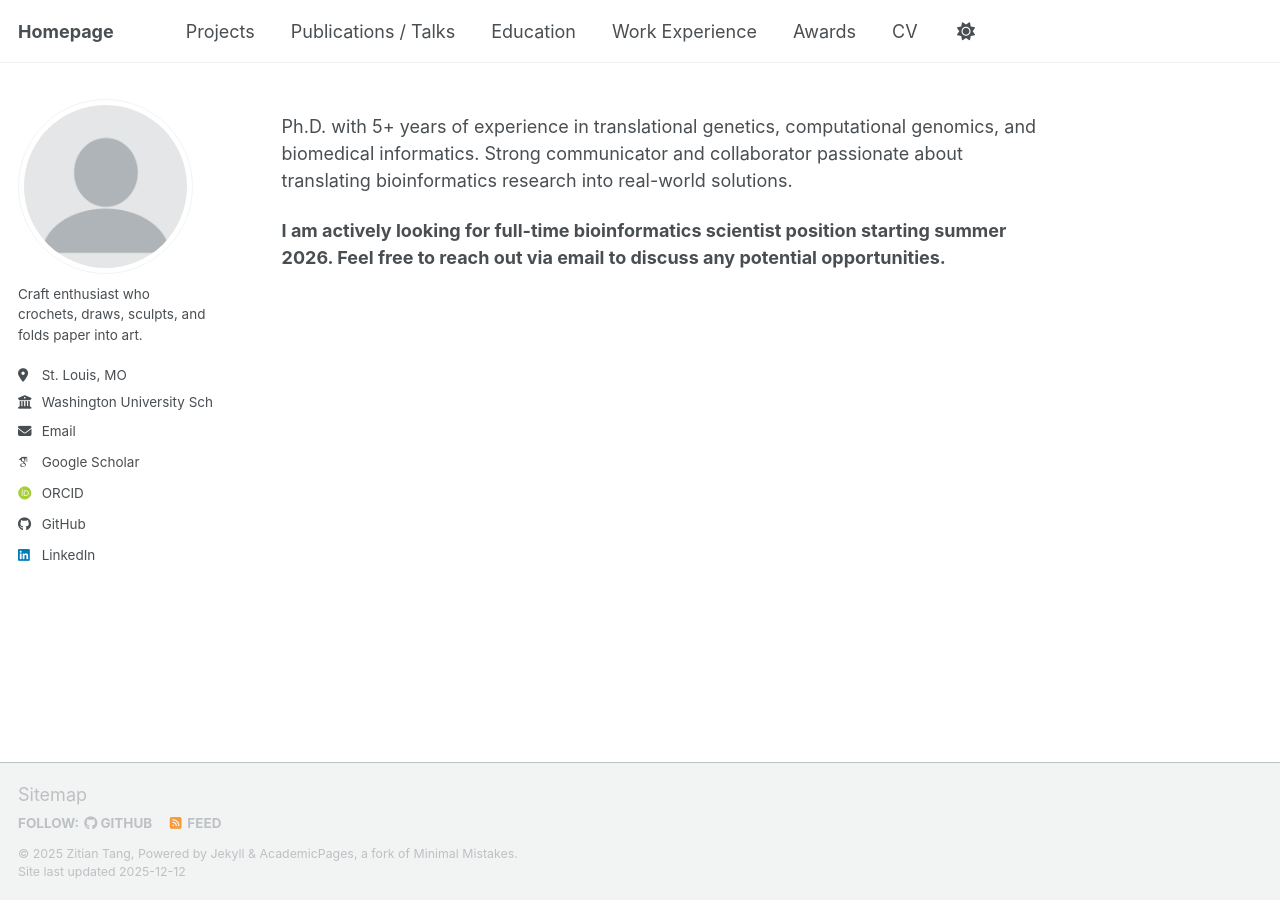
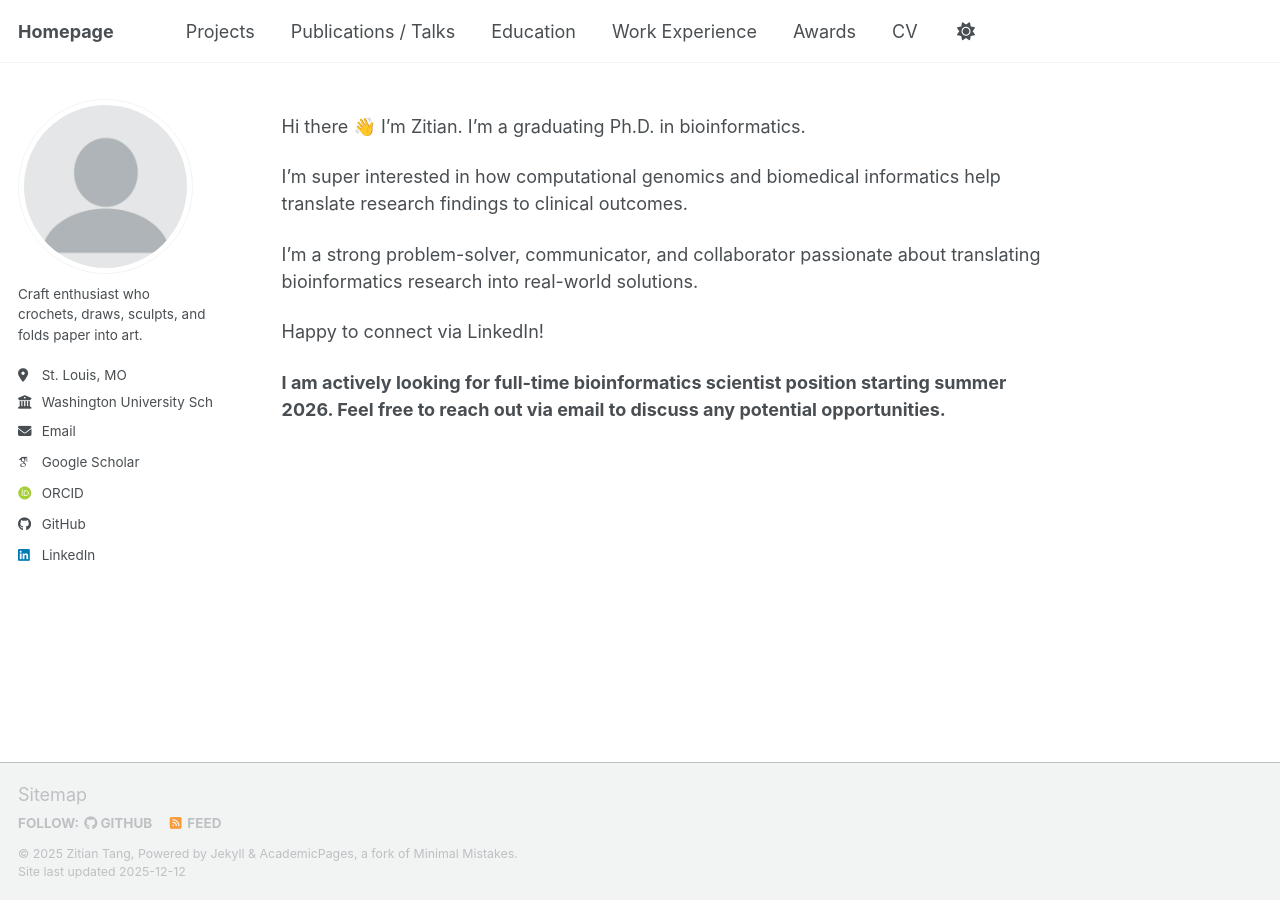
Before and after one commit to ztang99/ztang99.github.io, a Jekyll site: the page built from _pages/about.md, in a window 1280 px wide. Built offline with Jekyll 4.4.1, drawn with Linux system fonts in a browser that asks for light colours; some web fonts are replaced; a script bundle is joined from its source files by our own code; library files that are not in the unit come from our copies.

Commit message:
Revise about page with new bio and contact info
Updated personal introduction and career interests.

```diff
--- a/_pages/about.md
+++ b/_pages/about.md
@@ -8,6 +8,12 @@ redirect_from:
   - /about.html
 ---
 
-Ph.D. with 5+ years of experience in translational genetics, computational genomics, and biomedical informatics. Strong communicator and collaborator passionate about translating bioinformatics research into real-world solutions.
+Hi there 👋 I'm Zitian. I'm a graduating Ph.D. in bioinformatics.
+
+I'm super interested in how computational genomics and biomedical informatics help translate research findings to clinical outcomes.
+
+I'm a strong problem-solver, communicator, and collaborator passionate about translating bioinformatics research into real-world solutions.
+
+Happy to connect via LinkedIn!
 
 **I am actively looking for full-time bioinformatics scientist position starting summer 2026. Feel free to reach out via email to discuss any potential opportunities.**
```
